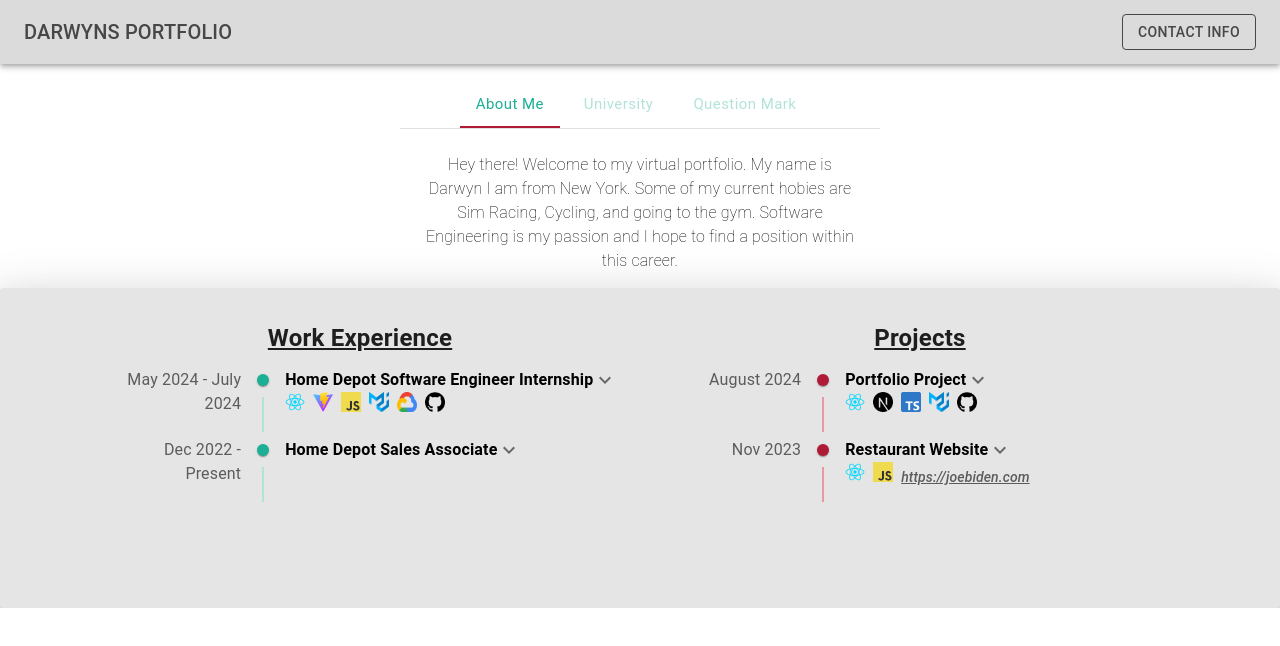
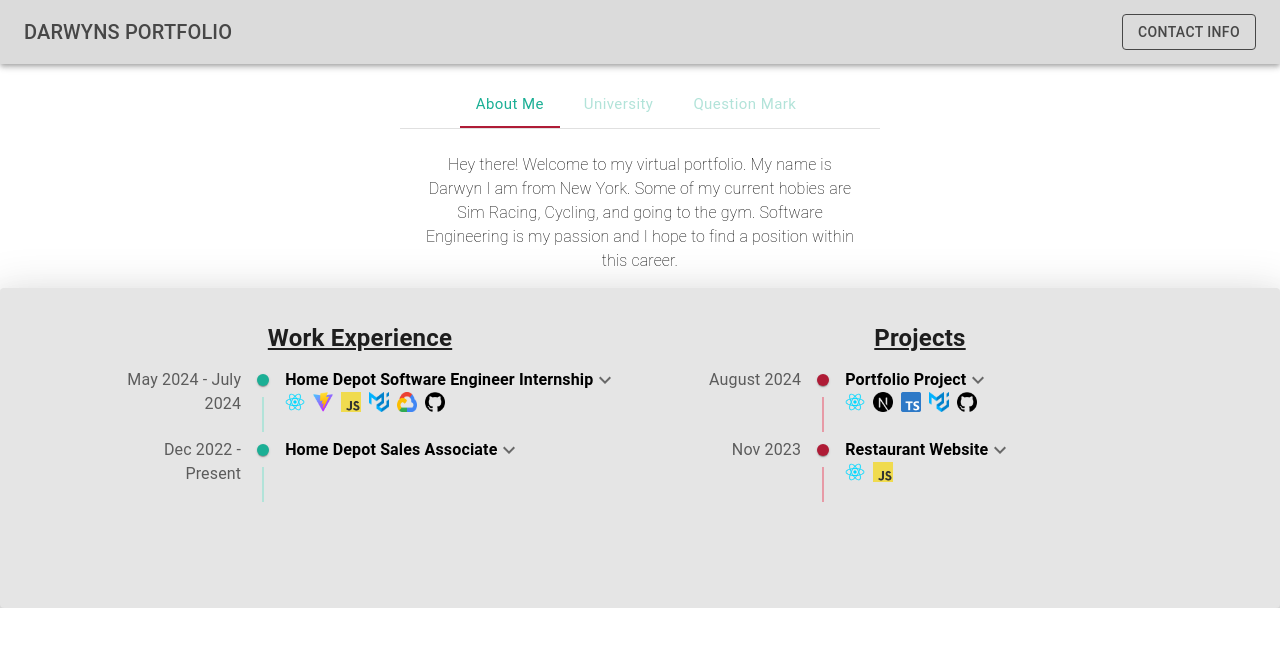
Before and after one commit to DarwynVE/darwyns-portfolio, a Next.js app: page / in a window 1280 px wide. Shown: the top 646 px of the page. Built offline with nearby package versions, Linux system fonts and the light colour scheme.

Commit message:
Removed Placeholder Text

```diff
--- a/src/components/experiences/experiences.tsx
+++ b/src/components/experiences/experiences.tsx
@@ -37,7 +37,7 @@ const projectsData = [
     {
         time: 'Nov 2023',
         title: 'Restaurant Website',
-        subheader: 'https://joebiden.com',
+        subheader: '',
         details: 'This was the first ever project I really worked on. It\'s a bit outdated now but during the creation I learned how REACT really works when it comes to things such as the Router or the use of components. This website is also hosted on a personal server I built using Ubuntu with NGINX Proxy Manager and Cloudflare as protection. I also learned how to use CSS to style the website and make it look more appealing.',
         icons: [ReactLogo, JavaScriptLogo]
     },
```
